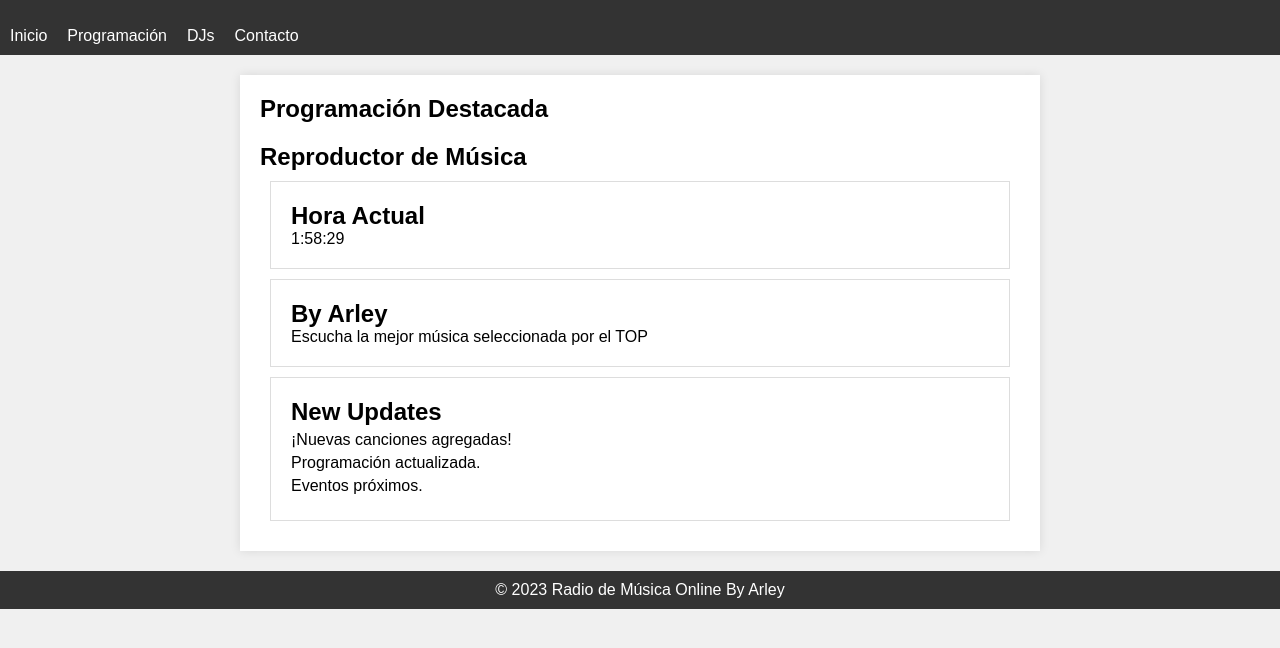
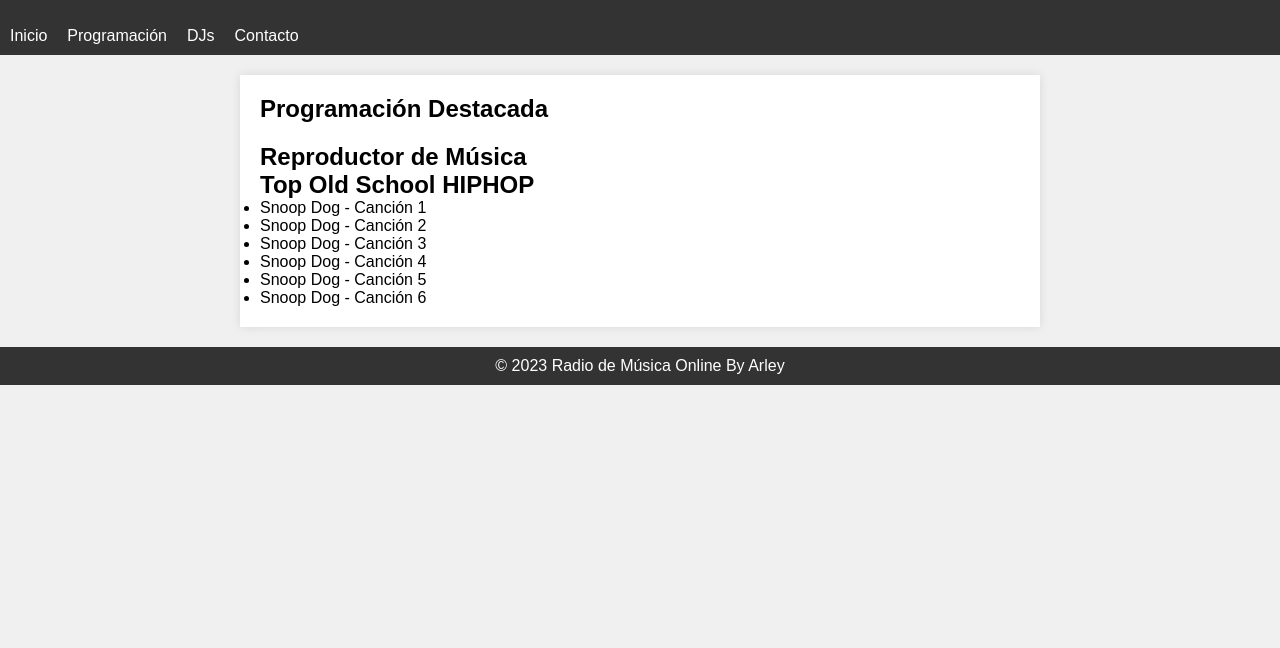
Before and after one commit to MFcDooM/ProyectoX, a plain HTML site: page index.html in a window 1280 px wide. Shown: the part 78-726 px from the top of the page. Drawn offline with Linux system fonts and the light colour scheme.

Commit message:
Update index.html

```diff
--- a/index.html
+++ b/index.html
@@ -8,8 +8,10 @@
 </head>
 <body>
     <header>
-        <h1>Radio de Música Online</h1>
-        <p>Tu fuente de música en línea</p>
+        <div class="header-content">
+            <h1>Radio de Música Online</h1>
+            <p>Tu fuente de música en línea</p>
+        </div>
     </header>
 
     <nav>
@@ -24,31 +26,28 @@
     <main>
         <section class="destacados">
             <h2>Programación Destacada</h2>
-            <!-- Aquí puedes agregar detalles sobre los programas destacados -->
+            <div id="carousel">
+                <!-- Los cuadros destacados se agregarán dinámicamente aquí -->
+            </div>
         </section>
 
         <section class="reproductor">
             <h2>Reproductor de Música</h2>
-            <!-- Aquí puedes agregar el reproductor de música o un enlace para escuchar la radio en vivo -->
+            <!-- Agrega aquí el reproductor de música o un enlace para escuchar la radio en vivo -->
         </section>
 
-        <section id="destacados">
-            <div class="destacado" id="horaActual">
-                <h2>Hora Actual</h2>
-                <p id="hora"></p>
-            </div>
-            <div class="destacado">
-                <h2>By Arley</h2>
-                <p>Escucha la mejor música seleccionada por el TOP</p>
-            </div>
-            <div class="destacado">
-                <h2>New Updates</h2>
-                <ul id="updates">
-                    <li>¡Nuevas canciones agregadas!</li>
-                    <li>Programación actualizada.</li>
-                    <li>Eventos próximos.</li>
-                </ul>
-            </div>
+        <section class="top-canciones">
+            <h2>Top Old School HIPHOP</h2>
+            <ul>
+                <!-- Aquí puedes agregar la lista de canciones de Snoop Dog y otras -->
+                <li>Snoop Dog - Canción 1</li>
+                <li>Snoop Dog - Canción 2</li>
+                <li>Snoop Dog - Canción 3</li>
+                <li>Snoop Dog - Canción 4</li>
+                <li>Snoop Dog - Canción 5</li>
+                <li>Snoop Dog - Canción 6</li>
+                <!-- Agrega más canciones si es necesario -->
+            </ul>
         </section>
     </main>
 
```
